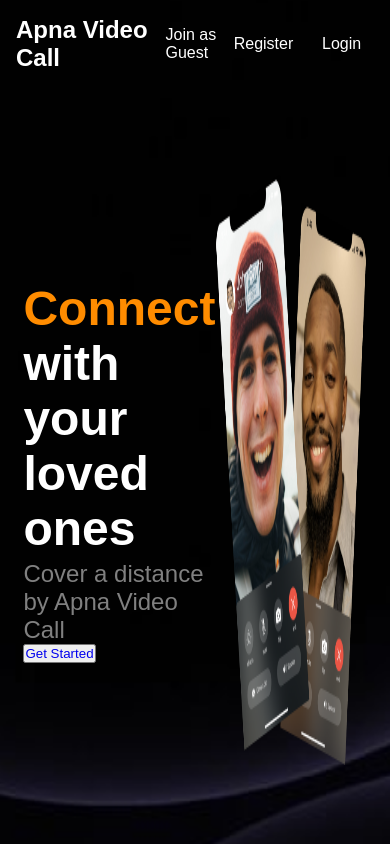
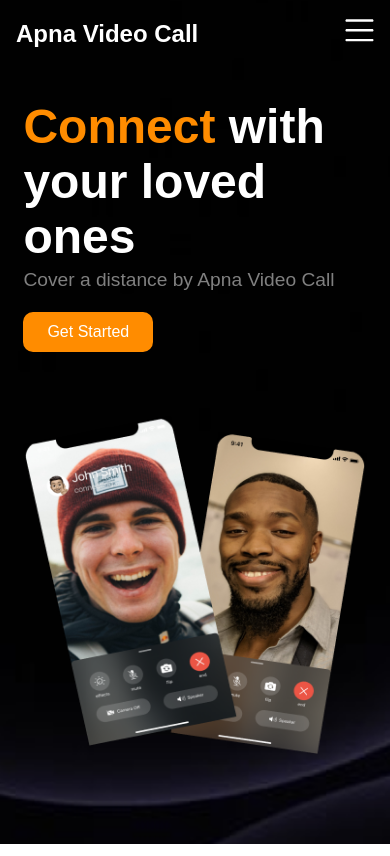
Before and after one commit to Akshay-Sen/Zoom_Clone, a React (Vite) app in the folder frontend/: page / in a window 390 px wide. Built offline with nearby package versions, Linux system fonts and the light colour scheme.

Commit message:
complete responsive design

```diff
--- a/frontend/package.json
+++ b/frontend/package.json
@@ -19,6 +19,7 @@
     "http-status": "^1.7.4",
     "react": "^18.3.1",
     "react-dom": "^18.3.1",
+    "react-icons": "^5.3.0",
     "react-router-dom": "^6.27.0",
     "socket.io-client": "^4.8.0"
   },
--- a/frontend/src/App.css
+++ b/frontend/src/App.css
@@ -4,8 +4,10 @@
   box-sizing: border-box;
   font-family: sans-serif;
 }
+
 a {
   text-decoration: none;
+  color: #fff;
 }
 
 .main-container {
@@ -53,6 +55,56 @@
   transition: 0.2s;
 }
 
+.menu-icon {
+  display: none;
+  font-size: 1.8rem;
+}
+
+@media (max-width: 768px) {
+  .menu-icon {
+    display: block;
+    cursor: pointer;
+  }
+
+  .menu {
+    position: absolute;
+    right: 0;
+    top: 60px;
+    background-color: #fff;
+    width: 0%;
+    height: auto;
+    transition: all 0.3s ease-in;
+    overflow: hidden;
+  }
+
+  .menu.active {
+    width: auto;
+  }
+
+  .menu ul {
+    display: flex;
+    flex-direction: column;
+    align-items: center;
+    justify-content: center;
+    gap: 20px;
+    padding: 20px;
+  }
+
+  .menu ul li {
+    display: flex;
+    justify-content: center;
+    align-items: center;
+    width: 100%;
+
+  }
+
+  .menu ul li a {
+    color: black;
+    font-size: 1rem;
+  }
+
+}
+
 .container {
   display: flex;
   justify-content: space-between;
@@ -77,21 +129,62 @@
   font-size: 1.5rem;
 }
 
+.btn {
+  padding: 0.7rem 1.5rem;
+  border: none;
+  font-size: 1rem;
+  border-radius: 10px;
+  background-color: darkorange;
+  margin-top: 1rem;
+}
+
 .right img {
   width: 100%;
   height: 70vh;
 }
 
+@media (max-width: 768px) {
+  .container {
+    width: 100%;
+    display: block;
+    padding-block: 8%;
+  }
+
+  .btn {
+    padding: 0.7rem 1.5rem;
+    border: none;
+    font-size: 1rem;
+    border-radius: 10px;
+    background-color: darkorange;
+    margin-top: 1.3rem;
+  }
+
+  .left p {
+    font-size: 1.2rem;
+  }
+
+  .right img {
+    width: 100%;
+    height: 40vh;
+    margin-top: 4rem;
+  }
+
+}
+
 
 /* home page  */
 
-.navBar{
+.navBar {
   display: flex;
   align-items: center;
   justify-content: space-between;
   padding-inline: 20px;
   text-align: center;
+  border-bottom: 2px solid transparent;
+  box-shadow: 3px 3px 5px rgb(0, 0, 0, 0.1);
+  height: 4rem;
 }
+
 
 .meetContainer {
   display: flex;
@@ -102,9 +195,14 @@
 }
 
 .meetContainer .leftPanel {
-  height: 100%;
   display: flex;
   align-items: center;
+}
+
+.leftPanel h2 {
+  font-size: 2rem;
+  margin-bottom: 1rem;
+  font-family:Cambria, Cochin, Georgia, Times, 'Times New Roman', serif;
 }
 
 .meetContainer .rightPanel {
@@ -117,3 +215,24 @@
   height: auto;
   border-radius: 20px;
 }
+
+@media (max-width: 768px) {
+  .meetContainer {
+    flex-wrap: wrap;
+    height: 90vh;
+    gap: 0;
+  }
+
+  .leftPanel{
+    margin-top: 3rem;
+  }
+
+  .leftPanel h2 {
+    font-size: 1.8rem;
+    margin-bottom: 1rem;
+  }
+
+  .meetContainer .rightPanel img {
+    width: 70vh;
+  }
+}
--- a/frontend/src/App.jsx
+++ b/frontend/src/App.jsx
@@ -18,7 +18,7 @@
         <Route path='/' element={<Landing />} />
         <Route path='/auth' element={<Authentication />} />
         <Route path='/home' element={<Home />} />
-        <Route path='/history' element={<History />} />
+        {/* <Route path='/history' element={<History />} /> */}
         <Route path='/:url' element={<VideoMeet />} />
       </Routes>
 
--- a/frontend/src/pages/Home.jsx
+++ b/frontend/src/pages/Home.jsx
@@ -29,20 +29,22 @@
           <h2>Apna Video Call</h2>
         </div>
 
-        <div style={{ display: "flex", alignItems: "center" }}>
-          <IconButton onClick={
+        <div>
+          {/* <IconButton onClick={
             () => {
               navigate("/history")
             }
           }>
             <RestoreIcon />
           </IconButton>
-          <p>History</p>
+          <p>History</p> */}
 
           <Button onClick={() => {
             localStorage.removeItem("token")
             navigate("/auth")
-          }}>
+          }}
+          style={{fontWeight:"600", color:"black"}}
+          >
             Logout
           </Button>
         </div>
--- a/frontend/src/pages/Landing.jsx
+++ b/frontend/src/pages/Landing.jsx
@@ -1,19 +1,34 @@
-import React from 'react'
+import React  from 'react'
 import "../App.css"
+import { SlMenu } from "react-icons/sl";
+import { GrClose } from "react-icons/gr";
 import { Link } from "react-router-dom"
+import { useState } from 'react'
 
 export default function Landing() {
+    const [showNavbar, setShowNavbar] = useState(false)
     return (
         <div className='main-container'>
             <nav>
                 <div className="logo">
                     <h2>Apna Video Call</h2>
                 </div>
-                <div className="menu">
-                    <ul>
+                <div className="menu-icon" onClick={() => setShowNavbar(!showNavbar)} >
+            {
+              showNavbar ? (
+                <GrClose />
+              ) : (
+                <SlMenu />
+              )
+            }
+            {/* <SlMenu /> */}
+          </div>
+                <div className= {`menu  ${showNavbar && 'active'}`}>
+                    <ul onClick={() => setShowNavbar(!showNavbar)}>
                         <li><Link to="/:url">Join as Guest</Link></li>
                         <li><Link to="/auth">Register</Link></li>
-                        <Link to="/auth"> <button> Login</button></Link>
+                        <li><Link to="/auth">Login</Link></li>
+                        {/* <Link to="/auth"> <button> Login</button></Link> */}
                     </ul>
                 </div>
             </nav>
@@ -30,3 +45,49 @@
         </div>
     )
 }
+
+
+// navbar
+
+// export default function Landing() {
+//     const [showNavbar, setShowNavbar] = useState(false)
+
+//     return (
+//       <nav className="navbar">
+//         <div className="container-1">
+//           <div className="logo">
+//             <Link to='/'><img src={logo} alt="" /></Link>
+//           </div>
+//           <div className="menu-icon" onClick={() => setShowNavbar(!showNavbar)} >
+//             {
+//               showNavbar ? (
+//                 <GrClose />
+//               ) : (
+//                 <SlMenu />
+//               )
+//             }
+//             {/* <SlMenu /> */}
+//           </div>
+//           <div className={`nav-elements  ${showNavbar && 'active'}`}>
+//             <ul onClick={() => setShowNavbar(!showNavbar)}>
+//               <li>
+//                 <NavLink to="/">Home</NavLink>
+//               </li>
+//               <li>
+//                 <NavLink to="/about">About</NavLink>
+//               </li>
+//               <li>
+//                 <NavLink to="/services">Services</NavLink>
+//               </li>
+//               <li>
+//                 <NavLink to="/gallery">Gallery</NavLink>
+//               </li>
+//               <li>
+//                 <NavLink to="/contact">Contact</NavLink>
+//               </li>
+//             </ul>
+//           </div>
+//         </div>
+//       </nav>
+//     )
+//   }
--- a/frontend/src/pages/VideoMeet.jsx
+++ b/frontend/src/pages/VideoMeet.jsx
@@ -36,11 +36,11 @@
   let [video, setVideo] = useState([]);
   let [audio, setAudio] = useState();
   let [screenShare, setScreenShare] = useState();
-  let [showModal, setShowModal] = useState(true);
+  let [showModal, setShowModal] = useState(false);
   let [screenAvalaible, setScreenAvailable] = useState();
   let [messages, setMessages] = useState([]);
   let [message, setMessage] = useState("");
-  let [newMessages, setNewMessages] = useState(5);
+  let [newMessages, setNewMessages] = useState(0);
 
   let [askForUsername, setAskForUsername] = useState(true);
   let [username, setUsername] = useState("");
@@ -425,17 +425,20 @@
   return (
     <div>
       {askForUsername === true ?
-        <div>
-          <h2>Enter Into Lobby {username} </h2>
-          <TextField
+        <div className='loby'>
+          <div>
+          <h1>Enter Into Lobby  </h1>
+          <TextField className='input'
             id="outlined-basic"
             label="Username"
             variant="outlined"
             onChange={(e) => setUsername(e.target.value)}
           />
           <Button onClick={connect} variant="contained">Connect</Button>
+          </div>
 
-          <div>
+
+          <div className='loby_video'>
             <video ref={localVideoRef} autoPlay muted></video>
           </div>
 
@@ -494,8 +497,8 @@
 
           <div className='conferenceView'>
             {videos.map((video) => (
-              <div key={video.socketId}>
-                <video
+              // <div key={video.socketId}>
+                <video key={video.socketId}
                   data-socket={video.socketId}
                   ref={ref => {
                     if (ref && video.stream) {
@@ -505,7 +508,7 @@
                   autoPlay
                 >
                 </video>
-              </div>
+              // </div>
             ))}
           </div>
 
--- a/frontend/src/styles/videoMeet.css
+++ b/frontend/src/styles/videoMeet.css
@@ -1,13 +1,14 @@
 .meetUserContainer {
     background-color: darkblue;
+    width: 100vw;
     height: 100vh;
     position: relative;
 }
 
 .meetUserVideo {
     position: absolute;
-    height: 30vh;
-    left: 2vh;
+    width: 20%;
+    left: 1%;
     bottom: 10vh;
     border-radius: 20px;
     background-color: pink;
@@ -16,7 +17,7 @@
 .conferenceView {
     display: flex;
     gap: 10px;
-    padding-inline: 10px;
+    padding: 10px;
 }
 
 .conferenceView video {
@@ -42,7 +43,7 @@
     position: absolute;
     right: 0;
     height: 90vh;
-    width: 22vw;
+    width: 20%;
     border-radius: 10px;
     padding-inline: 20px;
 }
@@ -50,9 +51,104 @@
 .chatContainer{
     position: relative;
     height: 100%;
+    padding-top: 5% ;
+}
+
+.chatContainer h1{
+    margin-bottom: 1rem;
 }
 
 .chattingAre{
+    display: flex;
+    justify-content: center;
+    align-items: center;
     position: absolute;
-    bottom: 1vh;
+    gap: 10px;
+    bottom: 3vh;
 }
+
+@media (max-width: 768px)  {
+    .meetUserVideo {
+        width: 60%;
+        left: 2%;
+    }
+
+    .conferenceView {
+        display: flex;
+    }
+
+    .conferenceView video {
+        width: 40%;
+        border-radius: 10px;
+    }
+
+    .chatRoom{
+        right: 0;
+        width: 100%;
+        z-index: 1000;
+        transition: all 0.3s ease-in;
+    }
+}
+
+/* loby  */
+
+.loby{
+    width: 100vw;
+    height: 100vh;
+    margin: auto;
+    display: flex;
+    flex-direction: column;
+    justify-content: center;
+    align-items: center;
+    gap: 20px;
+}
+
+.loby h1{
+    font-size: 3rem;
+    margin-bottom: 1rem;
+    text-transform: uppercase;
+}
+
+.loby button {
+    margin-left: 1rem;
+    margin-top: 0.5rem;
+}
+
+video{
+    width: 30rem;
+    border-radius: 10px;
+    border: 2px solid black;
+}
+
+@media (max-width: 768px)  {
+    .loby{
+        width: 100vw;
+        flex-wrap: wrap;
+        padding: 0 5px;
+    }
+
+    .loby h1{
+        font-size: 2rem;
+        text-align: center;
+        margin-bottom: 1rem;
+
+    }
+
+    .loby button {
+        margin-left: 1rem;
+        margin-top: 0.5rem;
+        /* display: block; */
+    }
+
+    .loby_video{
+        display: flex;
+        justify-content: center;
+        align-items: center;
+        /* background-color: red; */
+
+    }
+
+    video{
+        width: 100%;
+    }
+}
```
Also changed, not shown: 1 other file (tests, documents, lock files or other folders). Lines whose indentation alone changed are shown as unchanged.
